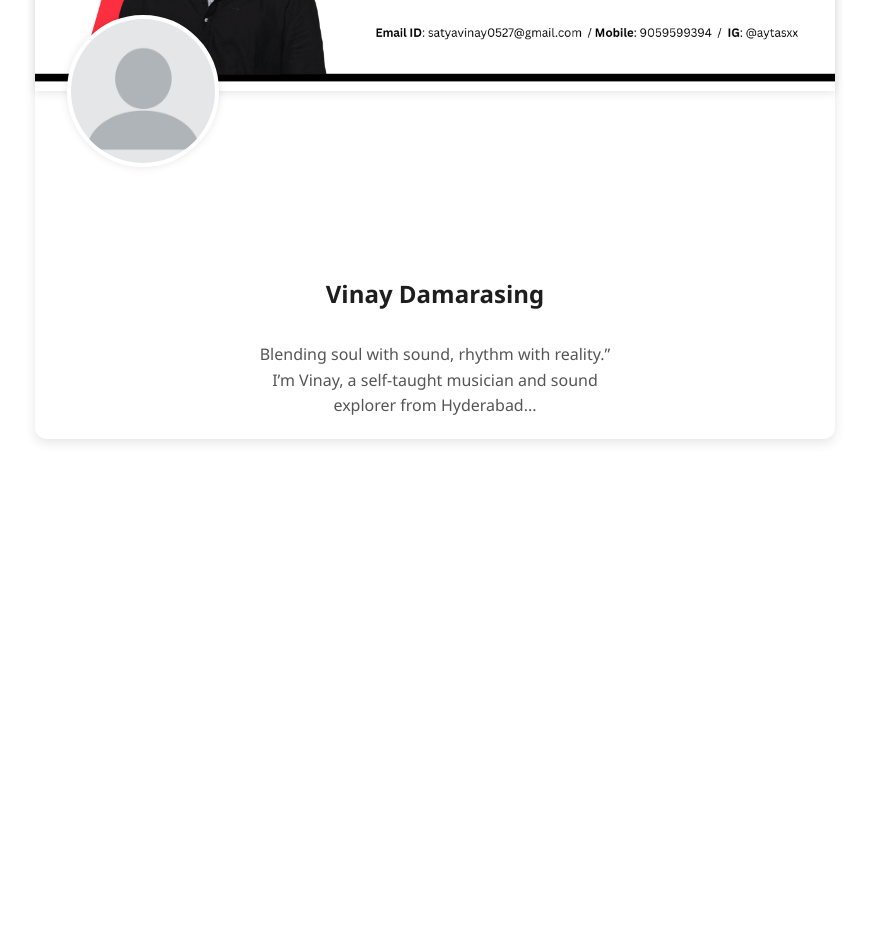
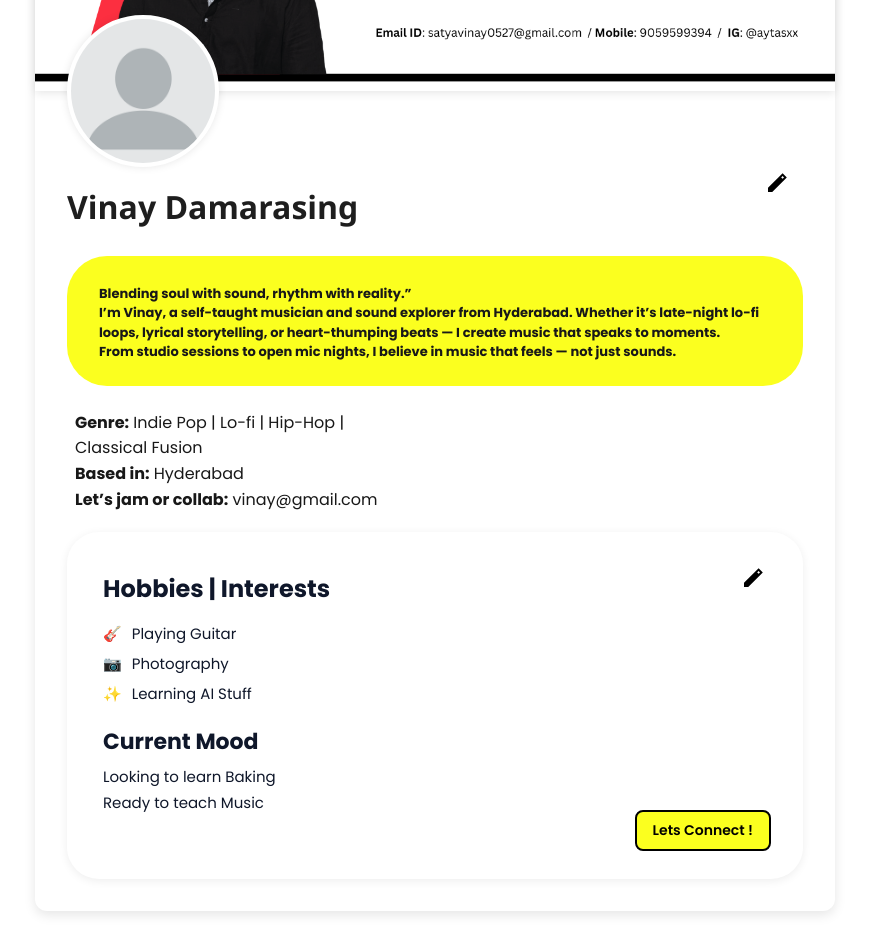
Before and after one commit to satya1844/project-vivid, a React (Vite) app in the folder vivid/: page / in a window 1280 px wide. Shown: the part 2980-3911 px from the top of the page, without its empty margins (205-1074 px from the left). Before the commit the page ends 3469 px from the top, so only its background shows below. Built offline with nearby package versions, Linux system fonts and the light colour scheme.

Commit message:
created and styled user dashboard

```diff
--- a/vivid/pages/UserdashBoard/UserdashBoard.css
+++ b/vivid/pages/UserdashBoard/UserdashBoard.css
@@ -1,3 +1,25 @@
+:root {
+    --b2-font-family: "Poppins", Helvetica;
+    --b2-font-size: 32px;
+    --b2-font-style: normal;
+    --b2-font-weight: 400;
+    --b2-letter-spacing: 0px;
+    --b2-line-height: normal;
+    --body-text-font-family: "Poppins", Helvetica;
+    --body-text-font-size: 18px;
+    --body-text-font-style: normal;
+    --body-text-font-weight: 400;
+    --body-text-letter-spacing: 0px;
+    --body-text-line-height: normal;
+    --cooliocns-icon-color: rgba(255, 255, 255, 1);
+    --h2-font-family: "Poppins", Helvetica;
+    --h2-font-size: 32px;
+    --h2-font-style: normal;
+    --h2-font-weight: 600;
+    --h2-letter-spacing: 0px;
+    --h2-line-height: normal;
+}
+
 .user-dash-board {
   max-width: 800px;
   margin: 20px auto; /* Added margin for spacing */
@@ -52,16 +74,205 @@
 }
 
 .username {
-  font-size: 24px;
-  font-weight: 600;
-  margin: 10px 0 5px;
+  font-size: 32px;
+  font-weight: 700;
   color: #1e1e1e;
+  margin-top: 50px;
 }
 
 .bio {
-  font-size: 16px;
+  font-size: 13px;
   color: #555;
   max-width: 600px;
   margin: 0 auto;
   line-height: 1.6;
 }
+
+.dashboard-main-content {
+  padding: 40px 32px 32px 32px;
+  position: relative;
+}
+
+.dashboard-header-row {
+  display: flex;
+  align-items: center;
+  justify-content: space-between;
+  margin-bottom: 24px;
+  gap: 12px;
+}
+
+.edit-icon {
+  margin-top: 8px;
+  margin-right: 8px;
+  cursor: pointer;
+  display: flex;
+  align-items: center;
+}
+
+.edit-icon-btn {
+  background: none;
+  border: none;
+  padding: 0;
+  margin-top: 4px;
+  margin-right: 2px;
+  cursor: pointer;
+  display: flex;
+  align-items: center;
+  transition: background 0.2s;
+  border-radius: 50%;
+  height: 36px;
+  width: 36px;
+}
+
+.edit-icon-btn:hover {
+  background: #f3f3f3;
+}
+
+.edit-icon-img {
+  width: 24px;
+  height: 24px;
+  display: block;
+}
+
+.bio-yellow-box {
+  background: #fbff1f;
+  border-radius: 40px;
+  padding: 28px 32px 24px 32px;
+  margin-bottom: 24px;
+  text-align: left;
+  font-size: 13px; /* Changed from 18px to regular size */
+  font-family: 'Poppins', sans-serif;
+  font-weight: 400;/* Changed from 700 to regular */
+  color: #181818;
+  line-height: 1.5;
+  box-sizing: border-box;
+}
+
+.meta-info {
+  text-align: left;
+  font-size: 16px;
+  color: #181818;
+  font-family: 'Poppins', sans-serif;
+  margin-left: 8px;
+  margin-top: 8px;
+}
+
+.meta-info b {
+  font-weight: 700;
+}
+
+.hobbies-card {
+  position: relative;
+  background: #fff;
+  border-radius: 32px;
+  margin-top: 20px;
+  padding: 36px 36px 32px 36px;
+  box-shadow: 0 2px 10px rgba(0,0,0,0.07);
+  text-align: left;
+  min-height: 320px;
+}
+
+.hobbies-edit {
+  position: absolute;
+  top: 24px;
+  right: 24px;
+  background: none;
+  border: none;
+  padding: 0;
+  cursor: pointer;
+  z-index: 2;
+}
+
+.hobbies-section {
+  margin-bottom: 32px;
+}
+
+.hobbies-header {
+  font-size: 26px;
+  font-weight: 700;
+  margin-bottom: 12px;
+  font-family: 'Poppins', sans-serif;
+}
+
+.hobbies-title {
+  font-weight: 700;
+  font-size: 24px;
+  font-family: 'Poppins', sans-serif;
+}
+
+.hobby-list {
+  list-style: none;
+  padding: 0;
+  margin: 0 0 18px 0;
+  font-size: 15px;
+  font-family: 'Poppins', sans-serif;
+}
+
+.hobby-list li {
+  margin-bottom: 6px;
+  display: flex;
+  align-items: center;
+  font-weight: 400;
+}
+
+.hobby-list li span[role="img"] {
+  margin-right: 10px;
+  font-size: 15px;
+}
+
+.mood-header {
+  font-size: 22px;
+  font-weight: 700;
+  margin: 18px 0 6px 0;
+  font-family: 'Poppins', sans-serif;
+}
+
+.mood-list {
+  list-style: none;
+  padding: 0;
+  margin: 0;
+  font-size: 15px;
+  font-family: 'Poppins', sans-serif;
+}
+
+.mood-list li {
+  margin-bottom: 2px;
+  font-weight: 400;
+}
+
+.lets-connect-btn {
+  position: absolute;
+  right: 32px;
+  bottom: 28px;
+  background-color: #fbff1f;
+  color: #000000;
+  font-family: 'Poppins', sans-serif;
+  font-size: 14px;
+  font-weight: 600;
+  border: 2px solid #000000;
+  border-radius: 8px;
+  padding: 8px 16px;
+  cursor: pointer;
+  box-shadow: none;
+  transition: all 0.3s ease;
+}
+
+.lets-connect-btn:hover {
+  background: #000000;
+  color: #ffffff;
+  border-color: #000000;
+}
+
+.image {
+    height: 401px;
+    width: 1034px;
+}
+
+.image .img {
+    height: 401px;
+    left: 0;
+    object-fit: cover;
+    position: fixed;
+    top: 0;
+    width: 1034px;
+}
--- a/vivid/pages/UserdashBoard/UserdashBoard.jsx
+++ b/vivid/pages/UserdashBoard/UserdashBoard.jsx
@@ -2,7 +2,7 @@ import React from 'react';
 import './UserdashBoard.css';
 import profileBanner from '../../src/assets/ProfileBanner.png';
 import profilePic from '../../src/assets/ProfilePic.png';
-
+import editPen from '../../src/assets/editPen.svg';
 
 function UserdashBoard() {
   return (
@@ -13,13 +13,46 @@ function UserdashBoard() {
           <img className="profile-picture" src={profilePic} alt="Profile" />
         </div>
       </div>
-      <div className="content">
-        <h2 className="username">Vinay Damarasing</h2>
-        <p className="bio">
-          Blending soul with sound, rhythm with reality.” <br />
-          I’m Vinay, a self-taught musician and sound explorer from Hyderabad...
-        </p>
-        {/* Add other content here */}
+      <div className="dashboard-main-content">
+        <div className="dashboard-header-row">
+          <h2 className="username">Vinay Damarasing</h2>
+          <button className="edit-icon-btn" aria-label="Edit profile">
+            <img src={editPen} alt="Edit" className="edit-icon-img" />
+          </button>
+        </div>
+        <div className="bio-yellow-box">
+          <b>
+            Blending soul with sound, rhythm with reality.”<br />
+            I’m Vinay, a self-taught musician and sound explorer from Hyderabad. Whether it’s late-night lo-fi loops, lyrical storytelling, or heart-thumping beats — I create music that speaks to moments.<br />
+            From studio sessions to open mic nights, I believe in music that feels — not just sounds.
+          </b>
+        </div>
+        <div className="meta-info">
+          <span><b>Genre:</b> Indie Pop | Lo-fi | Hip-Hop |<br />Classical Fusion</span><br />
+          <span><b>Based in:</b> Hyderabad</span><br />
+          <span><b>Let’s jam or collab:</b> vinay@gmail.com</span>
+        </div>
+        <div className="hobbies-card">
+          <button className="edit-icon-btn hobbies-edit" aria-label="Edit hobbies">
+            <img src={editPen} alt="Edit" className="edit-icon-img" />
+          </button>
+          <div className="hobbies-section">
+            <div className="hobbies-header">
+              <span className="hobbies-title">Hobbies | Interests</span>
+            </div>
+            <ul className="hobby-list">
+              <li><span role="img" aria-label="guitar">🎸</span> Playing Guitar</li>
+              <li><span role="img" aria-label="camera">📷</span> Photography</li>
+              <li><span role="img" aria-label="ai">✨</span> Learning AI Stuff</li>
+            </ul>
+            <div className="mood-header">Current Mood</div>
+            <ul className="mood-list">
+              <li>Looking to learn Baking</li>
+              <li>Ready to teach Music</li>
+            </ul>
+          </div>
+          <button className="lets-connect-btn">Lets Connect !</button>
+        </div>
       </div>
     </div>
   );
```
Also changed, not shown: vivid/src/assets/editPen.svg (added).
